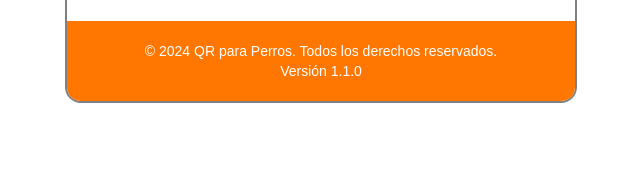
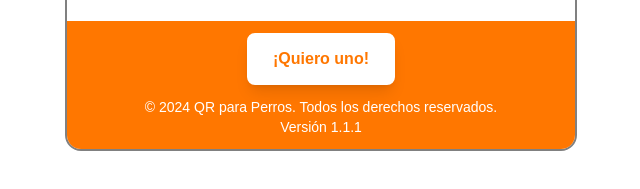
Before and after one commit to MateoFontaine/Iam, an Astro site: page /perros/1 in a window 1280 px wide. Shown: the part 1766-1955 px from the top of the page, without its empty margins (319-959 px from the left). Built offline with nearby package versions, Linux system fonts and the light colour scheme; Astro itself is replaced by a stand-in of ours; a web font is replaced by a local one.

Commit message:
Mejoramos y agrgeamos icono a la pestana

```diff
--- a/src/components/footer.astro
+++ b/src/components/footer.astro
@@ -1,8 +1,12 @@
 ---
 ---
 <section class="animate-fadeIn">
-    <div class="bg-[#FF7700] w-full h-20 flex justify-center items-center flex-col text-white rounded-b-[14px]">
+    <div class="bg-[#FF7700] w-full h-full flex justify-center items-center flex-col text-white rounded-b-[14px]">
+        <a href="https://wa.me/2254596659?text=Hola%2C%20quiero%20una%20chapita%20con%20QR%20para%20mi%20mascota%21" target="_blank"><button class="shadow-lg bg-white my-3 text-[#FF7700] font-bold py-3 px-6 rounded-lg  border-2 border-white">
+            ¡Quiero uno!
+          </button>
+        </a>
         <p class="text-sm">© 2024 QR para Perros. Todos los derechos reservados.</p>
-        <p class="text-sm">Versión 1.1.0</p>
+        <p class="text-sm mb-3">Versión 1.1.1</p>
     </div>
 </section>
--- a/src/layouts/Layout.astro
+++ b/src/layouts/Layout.astro
@@ -12,7 +12,7 @@
 		<meta charset="UTF-8" />
 		<meta name="description" content="Astro description" />
 		<meta name="viewport" content="width=device-width" />
-		<link rel="icon" type="image/svg+xml" href="/favicon.svg" />
+		<link rel="icon" type="image/svg+xml" href="/public/Logo.png" />
 		<link rel="preconnect" href="https://fonts.googleapis.com">
 		<link rel="preconnect" href="https://fonts.gstatic.com" crossorigin>
 		<link href="https://fonts.googleapis.com/css2?family=Londrina+Solid:wght@100;300;400;900&display=swap" rel="stylesheet">
```
Also changed, not shown: public/Logo.jpg (added), public/Logo.png (added).
